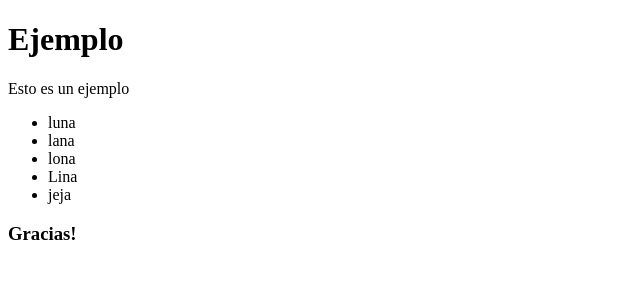
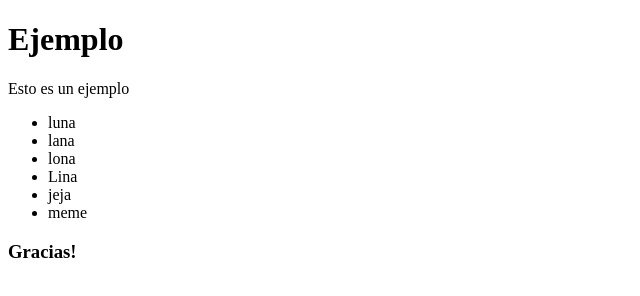
Before and after one commit to mcamilagg129/Prueba, a plain HTML site: page index.html in a window 1280 px wide. Shown: the whole page, without its empty margins (0-640 px from the left). Drawn offline with Linux system fonts and the light colour scheme.

Commit message:
agregando linea

```diff
--- a/index.html
+++ b/index.html
@@ -13,6 +13,7 @@
             <li>lona</li>
             <li>Lina</li>
             <li>jeja</li>
+            <li>meme</li>
         </ul>
         <h3>Gracias!</h3>
     </body>
```
